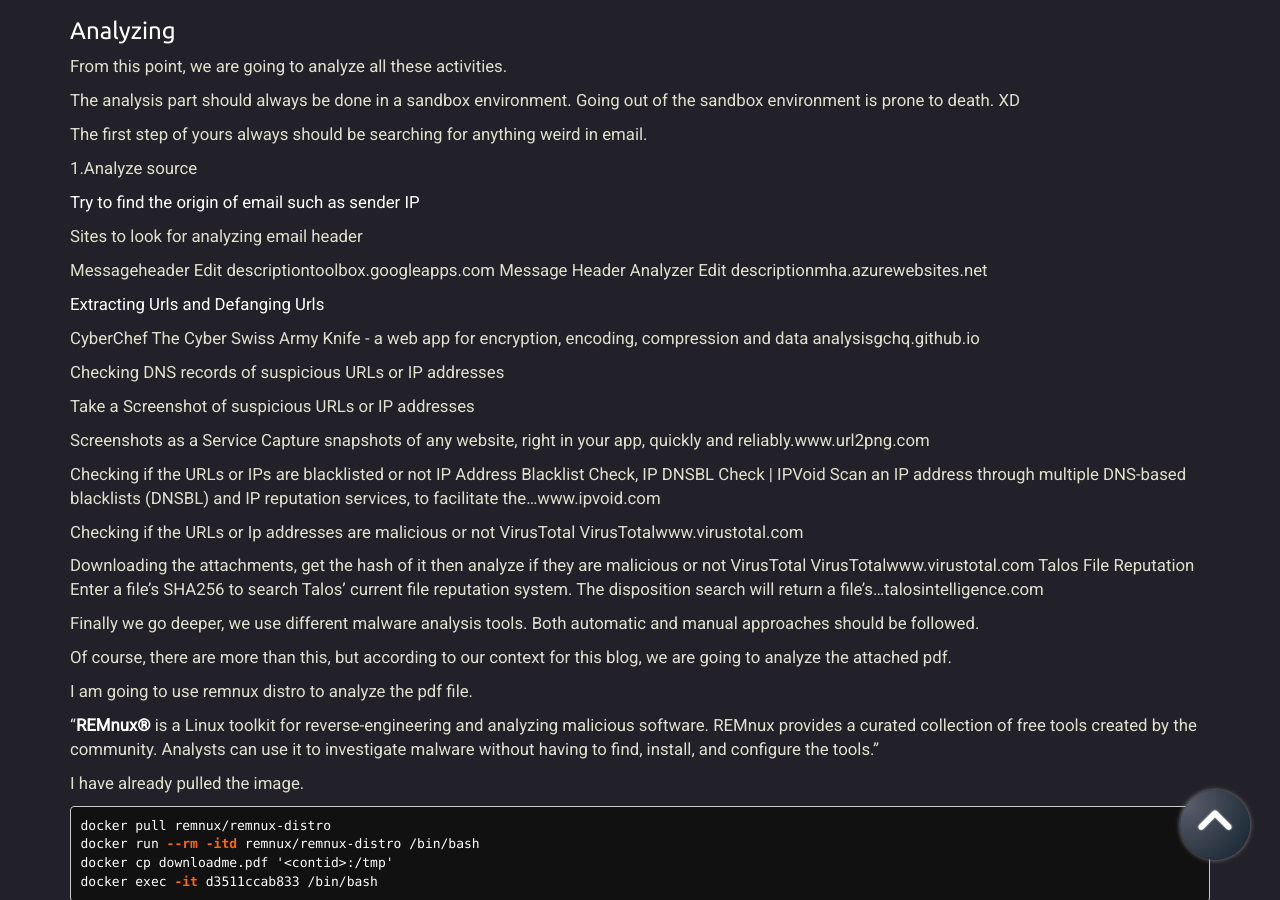
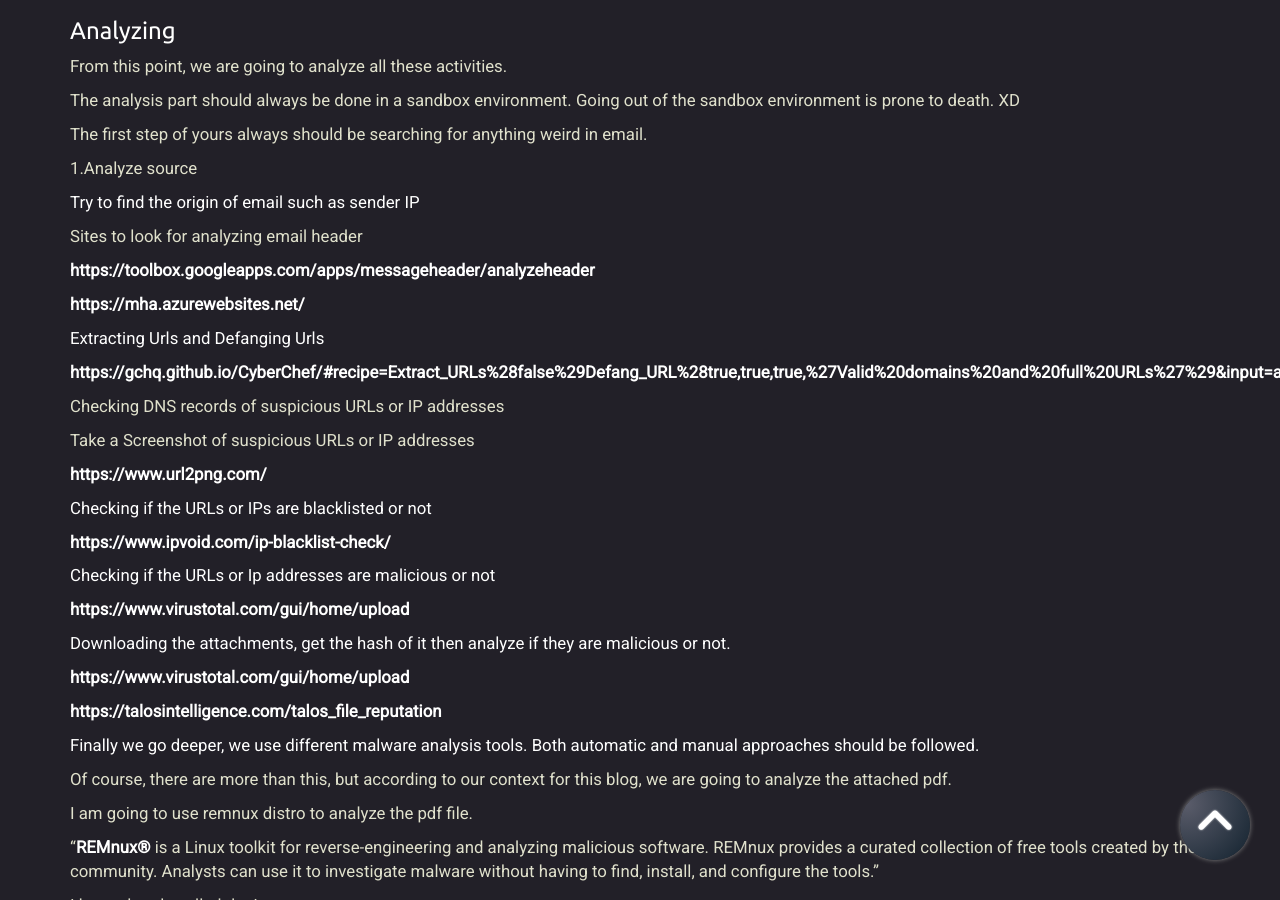
Before and after one commit to Cimihan123/jekyll-blog-theme, a Jekyll site: the page built from _posts/2022-03-12-phish.markdown, in a window 1280 px wide and 900 px high, scrolled down 24477 px. Built offline with Jekyll 4.4.1, drawn with Linux system fonts in a browser that asks for light colours; nearby versions of some CDN libraries; some of the changed text lies outside the part shown.

Commit message:
Update 2022-03-12-phish.markdown

```diff
--- a/_posts/2022-03-12-phish.markdown
+++ b/_posts/2022-03-12-phish.markdown
@@ -433,36 +433,36 @@
 Sites to look for analyzing email header
 
 
-Messageheader
-Edit descriptiontoolbox.googleapps.com
-Message Header Analyzer
-Edit descriptionmha.azurewebsites.net
+**https://toolbox.googleapps.com/apps/messageheader/analyzeheader**
+
+**https://mha.azurewebsites.net/**
+
 
 3. Extracting Urls and Defanging Urls
 
-CyberChef
-The Cyber Swiss Army Knife - a web app for encryption, encoding, compression and data analysisgchq.github.io
+**https://gchq.github.io/CyberChef/#recipe=Extract_URLs%28false%29Defang_URL%28true,true,true,%27Valid%20domains%20and%20full%20URLs%27%29&input=aHR0cDovL2dvb2dsZS5jb20**
+
 
 4. Checking DNS records of suspicious URLs or IP addresses
 
 5. Take a Screenshot of suspicious URLs or IP addresses
 
-Screenshots as a Service
-Capture snapshots of any website, right in your app, quickly and reliably.www.url2png.com
+**https://www.url2png.com/**
 
 6. Checking if the URLs or IPs are blacklisted or not
-IP Address Blacklist Check, IP DNSBL Check | IPVoid
-Scan an IP address through multiple DNS-based blacklists (DNSBL) and IP reputation services, to facilitate the…www.ipvoid.com
+
+**https://www.ipvoid.com/ip-blacklist-check/**
 
 7. Checking if the URLs or Ip addresses are malicious or not
-VirusTotal
-VirusTotalwww.virustotal.com
 
-8. Downloading the attachments, get the hash of it then analyze if they are malicious or not
-VirusTotal
-VirusTotalwww.virustotal.com
-Talos File Reputation
-Enter a file's SHA256 to search Talos' current file reputation system. The disposition search will return a file's…talosintelligence.com
+**https://www.virustotal.com/gui/home/upload**
+
+8. Downloading the attachments, get the hash of it then analyze if they are malicious or not.
+
+**https://www.virustotal.com/gui/home/upload**
+
+**https://talosintelligence.com/talos_file_reputation**
+
 
 9. Finally we go deeper, we use different malware analysis tools. Both automatic and manual approaches should be followed.
 
@@ -493,7 +493,7 @@
 
 ![ burp-server ><](/assets/img/blog2-phish/51.png)
 
-To check it, visit here: https://en.wikipedia.org/wiki/List_of_file_signatures
+To check it, visit here: **https://en.wikipedia.org/wiki/List_of_file_signatures**
 
 It seems correct.
 
```
